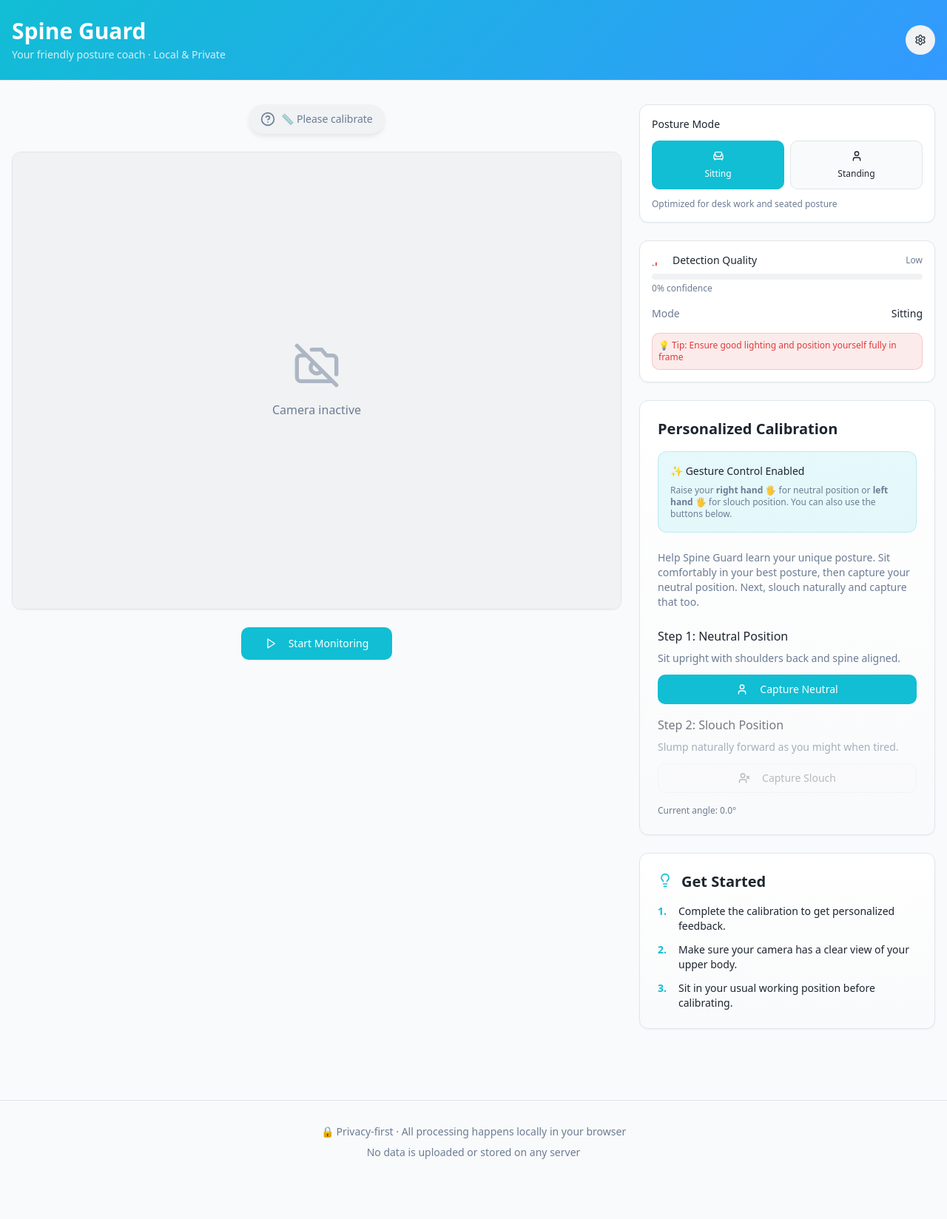
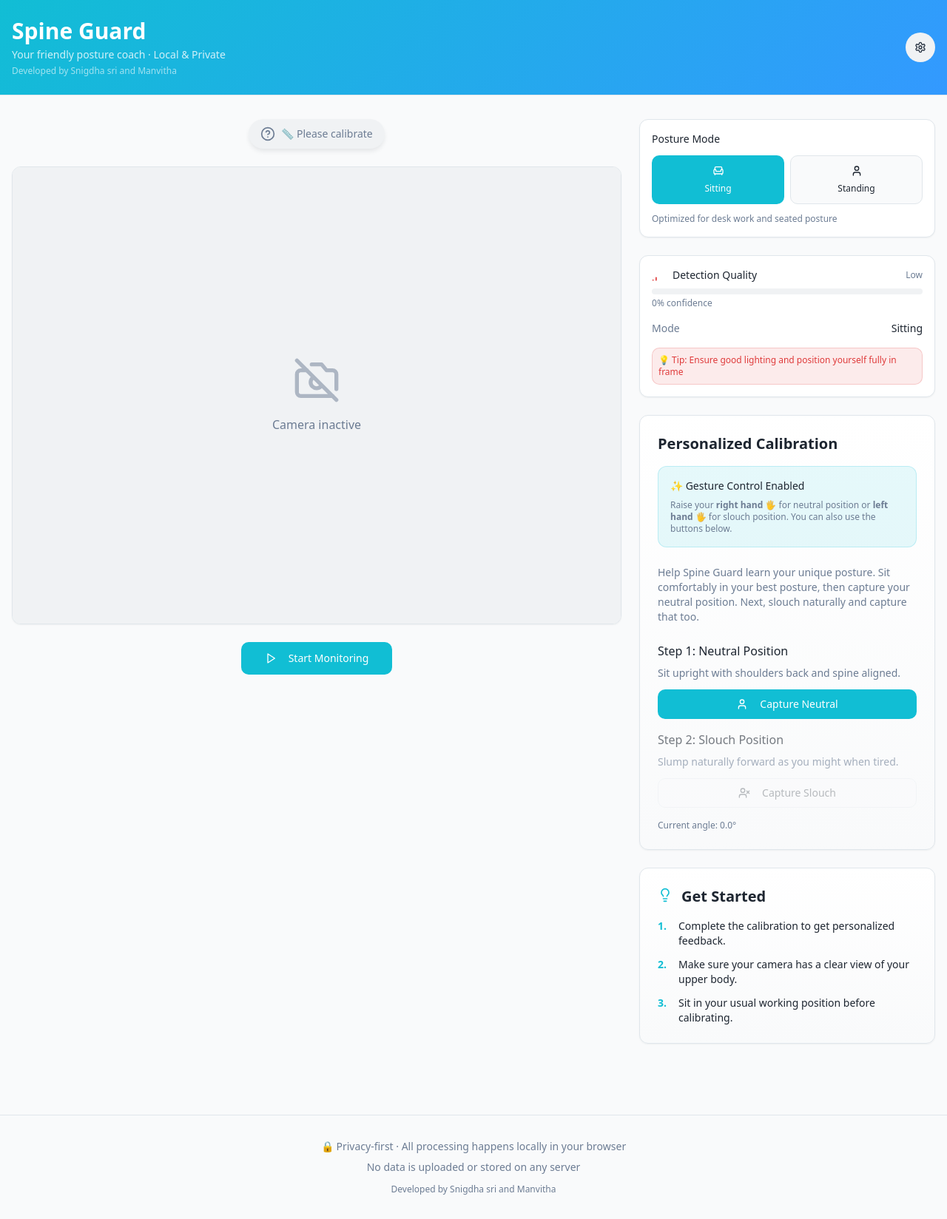
Before and after one commit to charanRav/spine-guard, a React (Vite) app: page / in a window 1280 px wide. Shown: the whole page at 74% size. Before the commit the page ends 1600 px from the top, so only its background shows below. Built offline with nearby package versions, Linux system fonts and the light colour scheme; the HTML template or start-up script is replaced by a standard one.

Commit message:
Add developer names to header and footer

```diff
--- a/src/pages/Index.tsx
+++ b/src/pages/Index.tsx
@@ -373,6 +373,9 @@ const Index = () => {
               <p className="text-sm text-primary-foreground/80 mt-1">
                 Your friendly posture coach · Local & Private
               </p>
+              <p className="text-xs text-primary-foreground/60 mt-1">
+                Developed by Snigdha sri and Manvitha
+              </p>
             </div>
             <Button
               variant="secondary"
@@ -489,6 +492,9 @@ const Index = () => {
           <p className="mt-2">
             No data is uploaded or stored on any server
           </p>
+          <p className="mt-3 text-xs">
+            Developed by Snigdha sri and Manvitha
+          </p>
         </div>
       </footer>
     </div>
```
